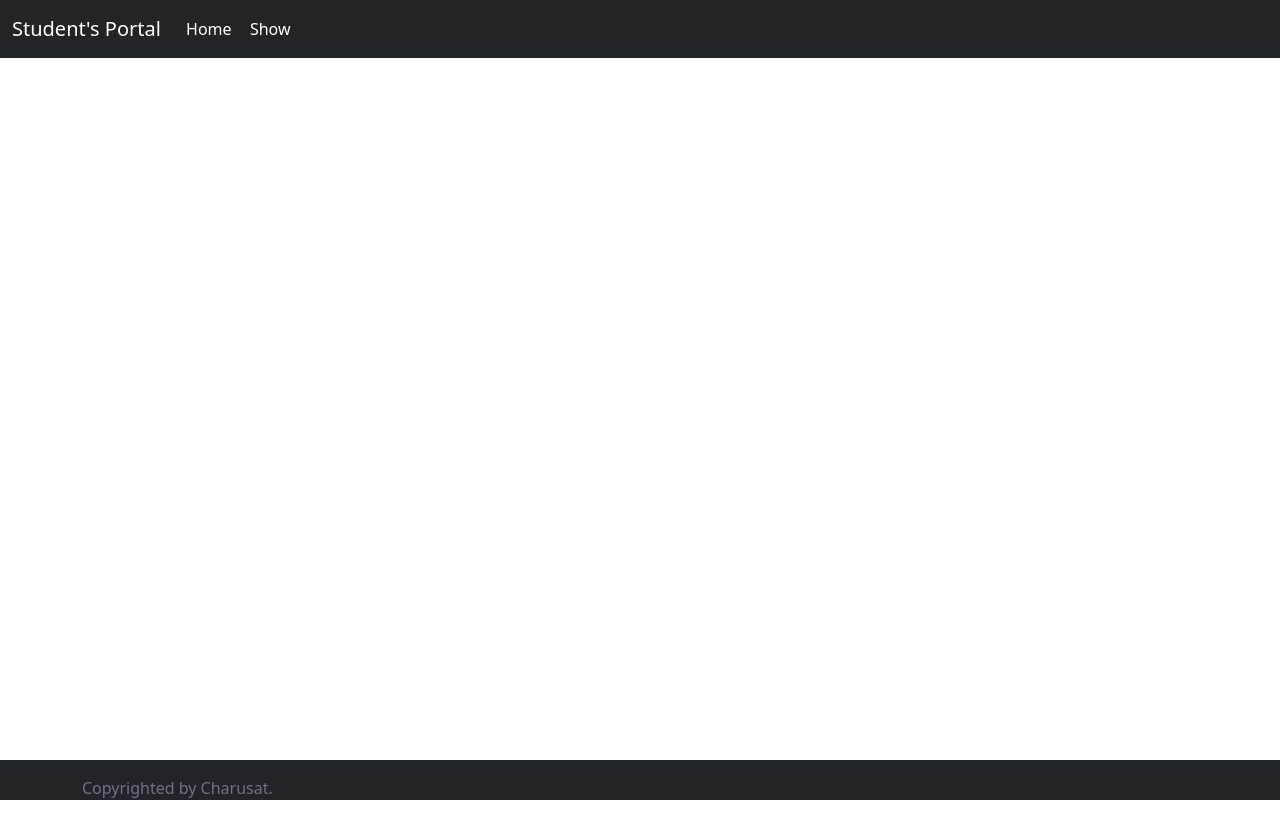
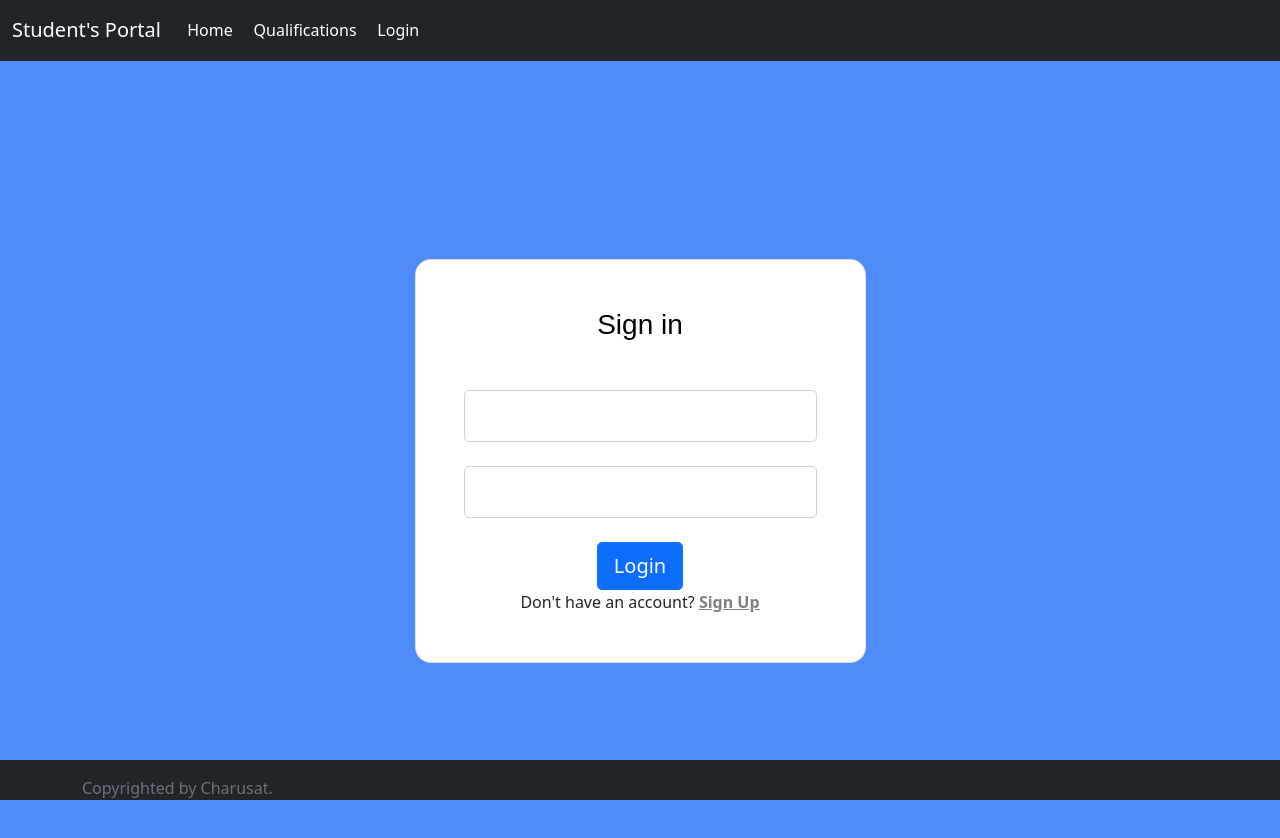
Before and after one commit to iradielmt/UMKCDepartmentProject, a Vue app in the folder gta-portal/: page /Login in a window 1280 px wide. Shown: the top 838 px of the page. Before the commit the page ends 800 px from the top, so only its background shows below. Built offline with nearby package versions, Linux system fonts and the light colour scheme; the HTML template or start-up script is replaced by a standard one.

Commit message:
Update
Buttons configured. Changed some file names to make things more specific. index.js file changed to configure paths

```diff
--- a/gta-portal/src/components/Home/Header.vue
+++ b/gta-portal/src/components/Home/Header.vue
@@ -16,14 +16,17 @@
       <div class="collapse navbar-collapse" id="navbarSupportedContent">
         <ul class="navbar-nav me-auto mb-2 mb-lg-0">
           <li class="nav-item">
-            <router-link class="nav-link active" aria-current="page" to="/"
-            >Home</router-link
+            <router-link class="nav-link active" aria-current="page" to="/HomePage"
+            >Home</router-link>
+          </li>
+          <li class="nav-item">
+            <router-link class="nav-link active" aria-current="page" to="/InfoPage"
+            >Qualifications</router-link
             >
           </li>
           <li class="nav-item">
-            <router-link class="nav-link active" aria-current="page" to="/show"
-            >Show</router-link
-            >
+            <router-link class="nav-link active" style="text-align:right;" aria-current="page" to="/Login"
+            >Login</router-link>
           </li>
         </ul>
       </div>
--- a/gta-portal/src/components/Home/HomePage.vue
+++ b/gta-portal/src/components/Home/HomePage.vue
@@ -25,11 +25,11 @@
                                             <form>
                                                 <div class="row">
 
-                                                <button class="button-19">Register</button>
+                                                <button class="button-19" @click="$router.push('/Register')">Register</button>
 
                                                 <br>
                                                 <h3 class="mb-4">Existing GTA login:</h3>
-                                                <button class="button-19">Login</button>
+                                                <button class="button-19" @click="$router.push('/Login')">Login</button>
 
                                                 </div>
                                             </form>
--- a/gta-portal/src/components/Home/InfoPage.vue
+++ b/gta-portal/src/components/Home/InfoPage.vue
@@ -31,6 +31,24 @@
 										<li>Emotional stability</li>
 										<li>Effectiveness in teaching or tutoring</li>
 										<li>All factors from above are compiled into a final score out of 10. This score is an overall rating used to rate the applicants potential. </li>
+									</ul>
+
+									<h3 class="mb-4"> Further Information:</h3>
+									<ul>
+										<li>You must be GTA certified to work as a lab instructor. More information on the certification process can be found, here:  https://catalog.umkc.edu/general-graduate-academic-regulations-information/international-graduate-student-academic-regulations/. </li>
+										<li>If you have questions, please contact the School of Graduate Studies at umkcsgs@umkc.eduor 816-235-1301.</li>
+										<li>If you are not GTA certified, you may only apply for Grader positions. </li>
+										<li>GTA certification for international students can only be waived with a previous degree from a US institute. </li>
+										<li>International F-1 students are limited to 20 hours/week and domestic students/PR card holders are limited to 28 hours/week. </li>
+										<li>We ARE NOT hiring for any instructor positions at this time. </li>
+										<li>These are the courses that, potentially, need graders:  CS 101; CS 191; CS 201R; CS 291; CS 303;CS 320; CS 349;CS 394R; CS 404; CS 441, CS 449; CS 456; CS 457; CS 458; CS 461; CS 465R; CS 470; CS 5520; CS 5525; CS 5552A; CS 5565; CS 5573; CS 5590PA; CS 5592; CS 5596A; CS 5596B; ECE 216; ECE 226; ECE 228; ECE 241; ECE 276; ECE 302; ECE 330; ECE 341R; ECE 428R; ECE 458; ECE 466; ECE 477; ECE 486; ECE 5558; ECE 5560; ECE 5567; ECE 5577; ECE 5578; ECE 5586; IT 222; IT 321 </li>
+										<li>Undergraduates:  You may only apply to be a grader for a course you have taken at UMKC. </li>
+										<li>Master’s Students:  You may only apply to be a grader for undergraduate courses you took during your, previous, course of study.</li>
+										<li>You may only apply to grade for graduate-level classes you have taken at UMKC(and received a satisfactory grade of an A, A-or B+). </li>
+										<li>PhD Students:  You may be considered as a grader for any class, based on feedback from your advisor.</li>
+										<li>These are the courses that, potentially, needlab instructors:  CS 101L; CS 201L, ECE 227; ECE 229; ECE 277; ECE 303; ECE 377; ECE 331; ECE 427; ECE 429 </li>
+										<li>Please do not include any courses not mentioned, above in your application as this will not help your potential employment. </li>
+										<li>Descriptions for the above-mentioned courses can be found, here:  https://catalog.umkc.edu/course-offerings/  DO NOT include a copy of a CV/resume, cover letter or reference letters as that will not help your potential employment.</li>
 									  </ul>
 
 
--- /dev/null
+++ b/gta-portal/src/components/Home/Login.vue
@@ -0,0 +1,40 @@
+<template>
+  <section class="vh-100" style="background-color: #508bfc;">
+    <div class="container py-5 h-100">
+      <div class="row d-flex justify-content-center align-items-center h-100">
+        <div class="col-12 col-md-8 col-lg-6 col-xl-5">
+          <div class="card shadow-2-strong" style="border-radius: 1rem;">
+            <div class="card-body p-5 text-center">
+              <h3 class="mb-5">Sign in</h3>
+              <div class="form-outline mb-4">
+                <input type="email" id="typeEmailX-2" class="form-control form-control-lg" placeholder="Email"/>
+              </div>
+              <div class="form-outline mb-4">
+                <input type="password" id="typePasswordX-2" class="form-control form-control-lg" placeholder="UMKC ID" />
+              </div>
+              <button class="btn btn-primary btn-lg btn-block" type="submit">Login</button>
+              <div>
+                <p class="mb-0">Don't have an account? <a href="/register" class="text-black-50 fw-bold">Sign Up</a></p>
+              </div>
+            </div>
+          </div>
+        </div>
+      </div>
+    </div>
+  </section>
+</template>
+
+<script>
+export default {
+  name: "LoginPage",
+  data() {
+    return{
+      email: "",
+      UMKCid: "",
+    }
+  },
+}
+</script>
+
+<style scoped>
+</style>
```
Also changed, not shown: gta-portal/src/router/index.js (+18 -7 lines), gta-portal/src/components/Home/Register.vue (renamed from gta-portal/src/components/Home/Home.vue).
